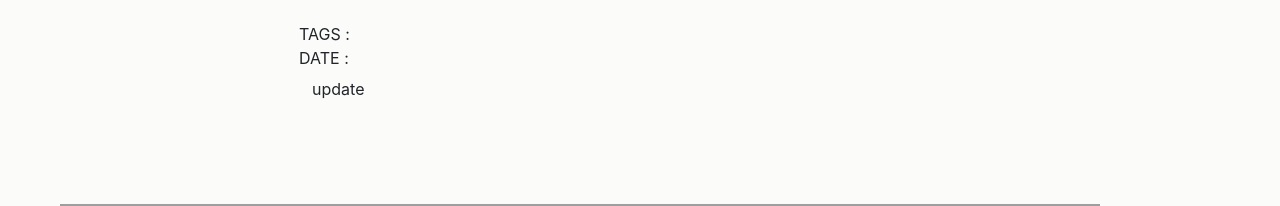
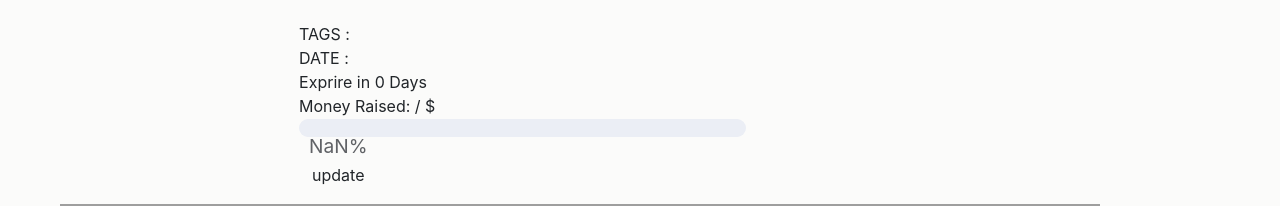
Before and after one commit to adriviv/kickstarter, a Vue app: page /show/1 in a window 1280 px wide. Shown: the part 260-466 px from the top of the page. Built offline with nearby package versions, Linux system fonts and the light colour scheme; no server answers; grey boxes are pictures that could not be loaded.

Commit message:
expire date done

```diff
--- a/src/components/Navbar.vue
+++ b/src/components/Navbar.vue
@@ -14,10 +14,7 @@
     width: 16%;
 ">
 
-          <div>
-            <p>{{this.user}}
-              </p>
-              </div>
+          <div><p>{{this.user}}</p></div>
 
       <!-- Right aligned nav items -->
       <b-navbar-nav class="ml-auto">
--- a/src/views/Show.vue
+++ b/src/views/Show.vue
@@ -16,6 +16,12 @@
                     <div class='project-description'>DESCRIPTION :{{project.description}}</div>
                     <div class='project-tags'>TAGS :{{project.tags}}</div>
                     <div class='project-date'>DATE :{{project.created}}</div>
+
+                    <div class='test'>Exprire in {{this.remainingdays}} Days </div>
+
+
+                    <div class='project-date'>Money Raised:  {{project.sumOfPledges}} / {{project.pledgeObjective}}$</div>
+                    <el-progress :text-inside="false" :stroke-width="18" :percentage=Math.floor(((project.sumOfPledges)/(project.pledgeObjective)*100)) color="rgba(142, 113, 199, 0.7)"></el-progress>
 
                     <button @click='update(proId)' class='update btn'>update</button>
 
@@ -90,7 +96,8 @@
         return {
         proId:this.$route.params.Pid,
         title:"show",
-        project: []
+        project: [],
+        remainingdays: 0
          };
     },
 
@@ -106,6 +113,11 @@
             .then(response => {
                 let data = response.data;
                 console.log('show-data-fetche',data)
+                var date1 = new Date(data.expireAt)
+                console.log('expireAt', date1)
+                var date2 = new Date (Date.now())
+                console.log('datenow', date2)
+                this.remainingdays = Math.round(Math.abs((date2.getTime() - date1.getTime()) / (24 * 60 * 60 * 1000)))
                 this.project = data
             });
         },
--- a/src/views/addProject.vue
+++ b/src/views/addProject.vue
@@ -15,6 +15,10 @@
            <div class="form-label-group">
             <input v-model="projectDescription" type="text" id="inputDescription" class="form-control" placeholder="Project Description" required autofocus>
             <label for="inputDescription">Description of the project</label>
+          </div>
+            <div class="form-label-group">
+            <input v-model="pledgeObjective" type='number' id="inputPledgeObjective" class="form-control" placeholder="Objective to raise" required autofocus>
+            <label for="inputPledgeObjective">Obejctif of money to raise</label>
           </div>
 
           <div class="form-label-group">
@@ -64,7 +68,8 @@ export default {
     projectName: '',
     projectDescription:'',
     checkList: [],
-    photo: ''
+    photo: '',
+    pledgeObjective: ''
     };
   },
 
@@ -82,7 +87,8 @@ export default {
             data: { name: this.projectName,
             description: this.projectDescription,
             tags: this.checkList,
-            photo: this.photo}
+            photo: this.photo,
+            pledgeObjective: this.pledgeObjective}
             })
       .then(response => {
           console.log('addproject', response),
```
